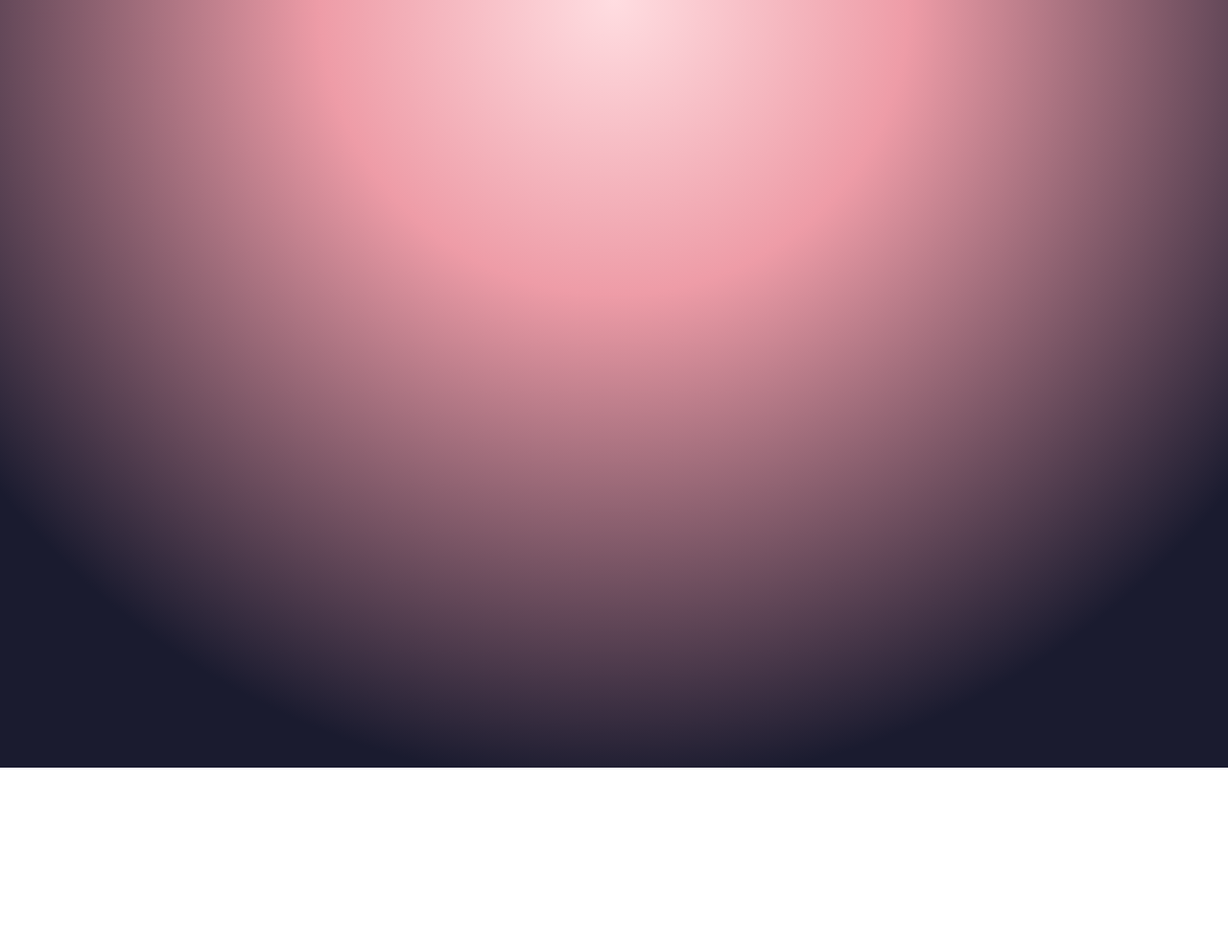
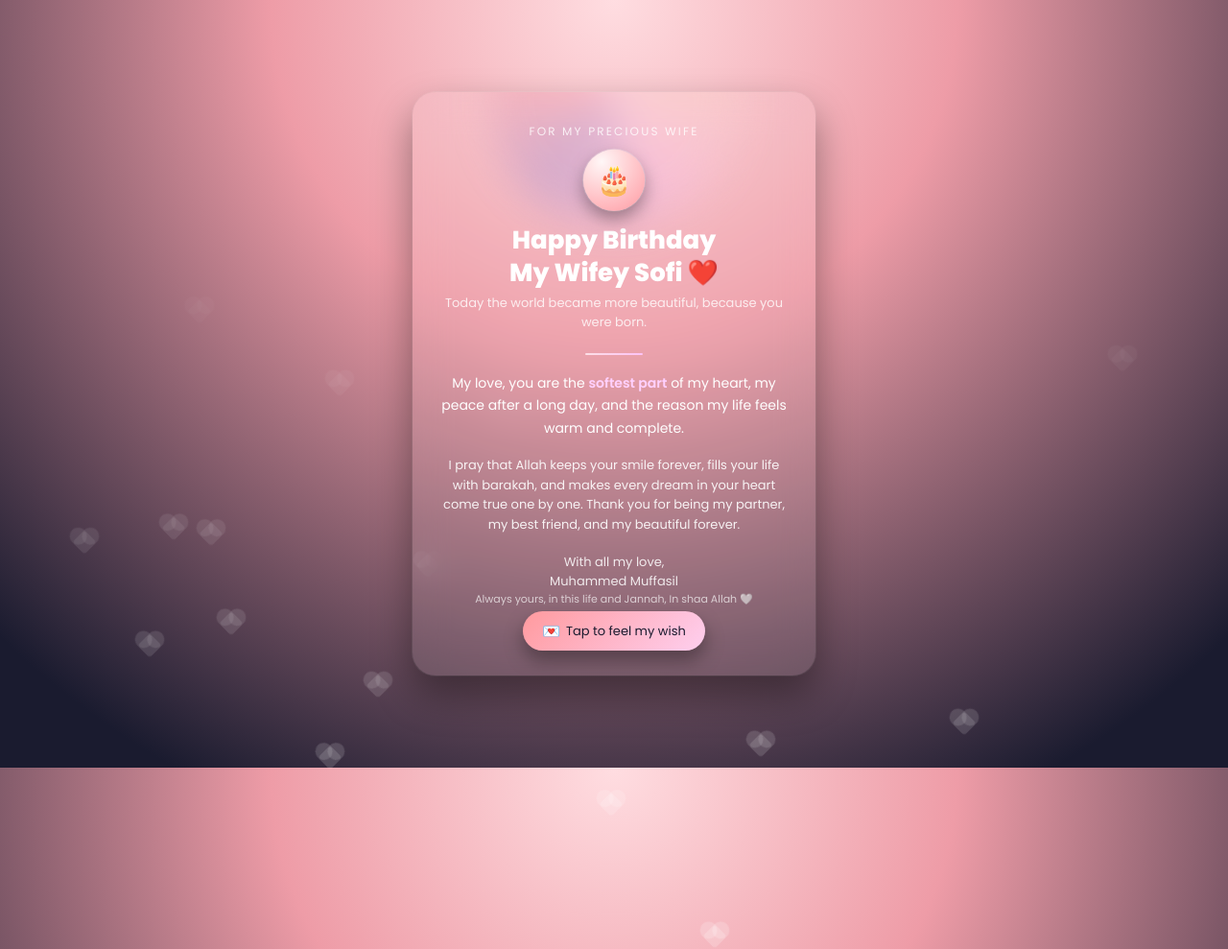
Before and after one commit to Im044/birthday-wish, a plain HTML site: page index.html in a window 1280 px wide. Shown: the whole page at 96% size. Before the commit the page ends 800 px from the top, so only its background shows below. Drawn offline with Linux system fonts and the light colour scheme.

Commit message:
chnage happen

```diff
--- a/index.html
+++ b/index.html
@@ -6,7 +6,10 @@
   <title>Happy Birthday My Wifey Sofi 🎂❤️</title>
 
   <!-- Google Font -->
-  <link href="https://fonts.googleapis.com/css2?family=Poppins:wght@300;400;600;800&display=swap" rel="stylesheet" />
+  <link
+    href="https://fonts.googleapis.com/css2?family=Poppins:wght@300;400;600;800&display=swap"
+    rel="stylesheet"
+  />
 
   <style>
     * {
@@ -18,7 +21,7 @@
 
     body {
       min-height: 100vh;
-      background: radial-gradient(circle at top, #ffdde1 0%, #ee9ca7 30%, #1a1b2f 80%);
+      background: radial-gradient(circle at top, #ffdde1 0%, #ee9ca7 35%, #1a1b2f 90%);
       display: flex;
       align-items: center;
       justify-content: center;
@@ -36,6 +39,7 @@
       animation: floatUp 12s linear infinite;
       border-radius: 4px;
     }
+
     .heart::before,
     .heart::after {
       content: "";
@@ -45,9 +49,11 @@
       background: inherit;
       border-radius: 50%;
     }
+
     .heart::before {
       top: -50%;
     }
+
     .heart::after {
       left: -50%;
     }
@@ -61,134 +67,269 @@
         opacity: 1;
       }
       100% {
-        transform: translateY(-10vh) rotate(45deg);
+        transform: translateY(-20vh) rotate(45deg);
         opacity: 0;
       }
     }
 
-    /* main card */
+    /* glass card */
     .card {
       position: relative;
-      width: min(900px, 95vw);
+      max-width: 420px;
+      padding: 32px 26px 26px;
+      border-radius: 24px;
       background: rgba(255, 255, 255, 0.08);
-      border-radius: 24px;
-      backdrop-filter: blur(16px);
-      border: 1px solid rgba(255, 255, 255, 0.3);
-      box-shadow: 0 20px 60px rgba(0, 0, 0, 0.5);
-      padding: 32px 24px;
-      display: grid;
-      grid-template-columns: minmax(0, 1.2fr) minmax(0, 1fr);
-      gap: 24px;
+      box-shadow:
+        0 20px 40px rgba(0, 0, 0, 0.4),
+        0 0 0 1px rgba(255, 255, 255, 0.1);
+      backdrop-filter: blur(18px);
+      text-align: center;
       overflow: hidden;
     }
 
-    @media (max-width: 720px) {
-      .card {
-        grid-template-columns: 1fr;
-        padding: 24px 18px 28px;
+    /* glowing ring */
+    .ring {
+      position: absolute;
+      width: 260px;
+      height: 260px;
+      border-radius: 50%;
+      background: conic-gradient(
+        from 180deg,
+        #ff9a9e,
+        #fecfef,
+        #fad0c4,
+        #fbc2eb,
+        #a18cd1,
+        #ff9a9e
+      );
+      filter: blur(20px);
+      opacity: 0.4;
+      top: -120px;
+      left: 50%;
+      transform: translateX(-50%);
+      z-index: -1;
+      animation: spin 16s linear infinite;
+    }
+
+    @keyframes spin {
+      to {
+        transform: translateX(-50%) rotate(360deg);
       }
     }
 
-    .left {
-      display: flex;
-      flex-direction: column;
-      justify-content: center;
-      gap: 16px;
+    .top-label {
+      font-size: 12px;
+      letter-spacing: 0.18em;
+      text-transform: uppercase;
+      opacity: 0.8;
+      margin-bottom: 10px;
     }
 
-    .tagline {
-      font-size: 0.9rem;
-      letter-spacing: 0.18em;
-      text-transform: uppercase;
-      color: #ffd1f7;
-      opacity: 0;
-      animation: fadeInDown 1s ease forwards 0.2s;
+    .title {
+      font-size: 26px;
+      font-weight: 800;
+      line-height: 1.3;
+      margin-bottom: 4px;
     }
 
-    .headline {
-      font-size: clamp(2rem, 3vw + 1rem, 3rem);
-      line-height: 1.15;
-      font-weight: 800;
-      text-shadow: 0 0 18px rgba(255, 255, 255, 0.4);
-      opacity: 0;
-      transform: translateY(10px);
-      animation: fadeInUp 1.1s ease forwards 0.4s;
+    .subtitle {
+      font-size: 13px;
+      opacity: 0.8;
+      margin-bottom: 22px;
     }
 
-    .headline span.highlight {
-      background: linear-gradient(120deg, #ff9a9e, #fecfef, #f6d365, #fda085);
-      -webkit-background-clip: text;
-      background-clip: text;
-      color: transparent;
+    .divider {
+      width: 60px;
+      height: 2px;
+      margin: 0 auto 18px;
+      border-radius: 999px;
+      background: linear-gradient(90deg, #ffe5ec, #ffc6ff);
+      opacity: 0.9;
     }
 
-    .sub {
-      font-size: 0.98rem;
-      color: #ffeefc;
-      max-width: 520px;
-      opacity: 0;
-      transform: translateY(10px);
-      animation: fadeInUp 1.1s ease forwards 0.6s;
+    .message-main {
+      font-size: 14px;
+      line-height: 1.7;
+      margin-bottom: 16px;
     }
 
-    .message-box {
-      margin-top: 8px;
-      background: rgba(0, 0, 0, 0.26);
-      border-radius: 16px;
-      padding: 14px 16px;
-      border: 1px solid rgba(255, 255, 255, 0.18);
-      font-size: 0.94rem;
+    .message-extra {
+      font-size: 13px;
+      opacity: 0.9;
       line-height: 1.6;
-      position: relative;
-      overflow: hidden;
+      margin-bottom: 18px;
     }
 
-    .message-box::before {
-      content: "";
-      position: absolute;
-      inset: 0;
-      background: linear-gradient(
-        135deg,
-        rgba(255, 255, 255, 0.18),
-        transparent,
-        rgba(255, 255, 255, 0.08)
-      );
-      opacity: 0;
-      animation: shimmer 3.3s ease-in-out infinite 1.3s;
+    .highlight {
+      color: #ffd1ff;
+      font-weight: 600;
     }
 
     .signature {
+      font-size: 13px;
       margin-top: 8px;
-      font-size: 0.9rem;
-      color: #ffd6e8;
-      text-align: right;
-      font-style: italic;
+      opacity: 0.85;
     }
 
-    .buttons {
-      margin-top: 18px;
-      display: flex;
-      flex-wrap: wrap;
-      gap: 12px;
+    .signature span {
+      display: block;
+      font-size: 11px;
+      opacity: 0.8;
     }
 
-    .btn-main,
-    .btn-ghost {
+    /* candle cake emoji circle */
+    .emoji-circle {
+      width: 64px;
+      height: 64px;
+      border-radius: 50%;
+      background: radial-gradient(circle at 30% 20%, #fff7f7, #ff9aa2);
+      display: flex;
+      align-items: center;
+      justify-content: center;
+      font-size: 30px;
+      margin: 0 auto 14px;
+      box-shadow:
+        0 8px 18px rgba(0, 0, 0, 0.35),
+        0 0 0 1px rgba(255, 255, 255, 0.3);
+      animation: pulse 2.4s ease-in-out infinite;
+    }
+
+    @keyframes pulse {
+      0% {
+        transform: translateY(0) scale(1);
+      }
+      50% {
+        transform: translateY(-4px) scale(1.05);
+      }
+      100% {
+        transform: translateY(0) scale(1);
+      }
+    }
+
+    /* button */
+    .button-row {
+      margin-top: 4px;
+    }
+
+    .btn {
+      display: inline-flex;
+      align-items: center;
+      justify-content: center;
+      gap: 6px;
+      padding: 9px 20px;
       border-radius: 999px;
-      padding: 10px 22px;
-      font-size: 0.92rem;
       border: none;
       cursor: pointer;
-      display: inline-flex;
-      align-items: center;
-      gap: 6px;
-      letter-spacing: 0.08em;
-      text-transform: uppercase;
-      font-weight: 600;
+      font-size: 13px;
+      font-weight: 500;
+      background: linear-gradient(135deg, #ff9a9e, #fecfef);
+      color: #1a1b2f;
+      box-shadow: 0 10px 20px rgba(0, 0, 0, 0.35);
+      transition: transform 0.15s ease, box-shadow 0.15s ease, filter 0.15s ease;
     }
 
-    .btn-main {
-      background: linear-gradient(135deg, #ff7eb3, #ff758c, #ffb199);
-      color: #1a1b2f;
-      box-shadow: 0 10px 25px rgba(255, 120, 171, 0.6);
-      transition: transform 0.2s
+    .btn span {
+      font-size: 15px;
+    }
+
+    .btn:hover {
+      transform: translateY(-2px);
+      box-shadow: 0 14px 26px rgba(0, 0, 0, 0.45);
+      filter: brightness(1.05);
+    }
+
+    .btn:active {
+      transform: translateY(1px) scale(0.98);
+      box-shadow: 0 6px 14px rgba(0, 0, 0, 0.4);
+      filter: brightness(0.97);
+    }
+
+    /* small screen tweaks */
+    @media (max-width: 480px) {
+      .card {
+        margin: 16px;
+        padding: 26px 20px 22px;
+      }
+      .title {
+        font-size: 22px;
+      }
+      .message-main,
+      .message-extra {
+        font-size: 13px;
+      }
+    }
+  </style>
+</head>
+<body>
+
+  <!-- floating hearts -->
+  <script>
+    const heartCount = 18;
+
+    function createHeart() {
+      const heart = document.createElement("div");
+      heart.className = "heart";
+      heart.style.left = Math.random() * 100 + "vw";
+      heart.style.animationDuration = 10 + Math.random() * 8 + "s";
+      heart.style.animationDelay = -Math.random() * 10 + "s";
+      heart.style.opacity = 0.2 + Math.random() * 0.4;
+      document.body.appendChild(heart);
+    }
+
+    for (let i = 0; i < heartCount; i++) {
+      createHeart();
+    }
+  </script>
+
+  <div class="card">
+    <div class="ring"></div>
+
+    <div class="top-label">FOR MY PRECIOUS WIFE</div>
+
+    <div class="emoji-circle">🎂</div>
+
+    <h1 class="title">Happy Birthday<br>My Wifey Sofi ❤️</h1>
+    <p class="subtitle">
+      Today the world became more beautiful, because you were born.
+    </p>
+
+    <div class="divider"></div>
+
+    <p class="message-main">
+      My love, you are the <span class="highlight">softest part</span> of my heart,
+      my peace after a long day, and the reason my life feels warm and complete.
+    </p>
+
+    <p class="message-extra">
+      I pray that Allah keeps your smile forever, fills your life with barakah,
+      and makes every dream in your heart come true one by one.
+      Thank you for being my partner, my best friend, and my beautiful forever.
+    </p>
+
+    <p class="signature">
+      With all my love,<br>
+      Muhammed Muffasil
+      <span>Always yours, in this life and Jannah, In shaa Allah 🤍</span>
+    </p>
+
+    <div class="button-row">
+      <button class="btn" onclick="replayWish()">
+        <span>💌</span> Tap to feel my wish
+      </button>
+    </div>
+  </div>
+
+  <script>
+    function replayWish() {
+      // Small sweet effect when button is clicked
+      const btn = document.querySelector(".btn");
+      btn.disabled = true;
+      btn.textContent = "Sending you a thousand hugs... 🤍";
+      setTimeout(() => {
+        btn.textContent = "💌 Tap to feel my wish";
+        btn.disabled = false;
+      }, 3000);
+    }
+  </script>
+</body>
+</html>
```
